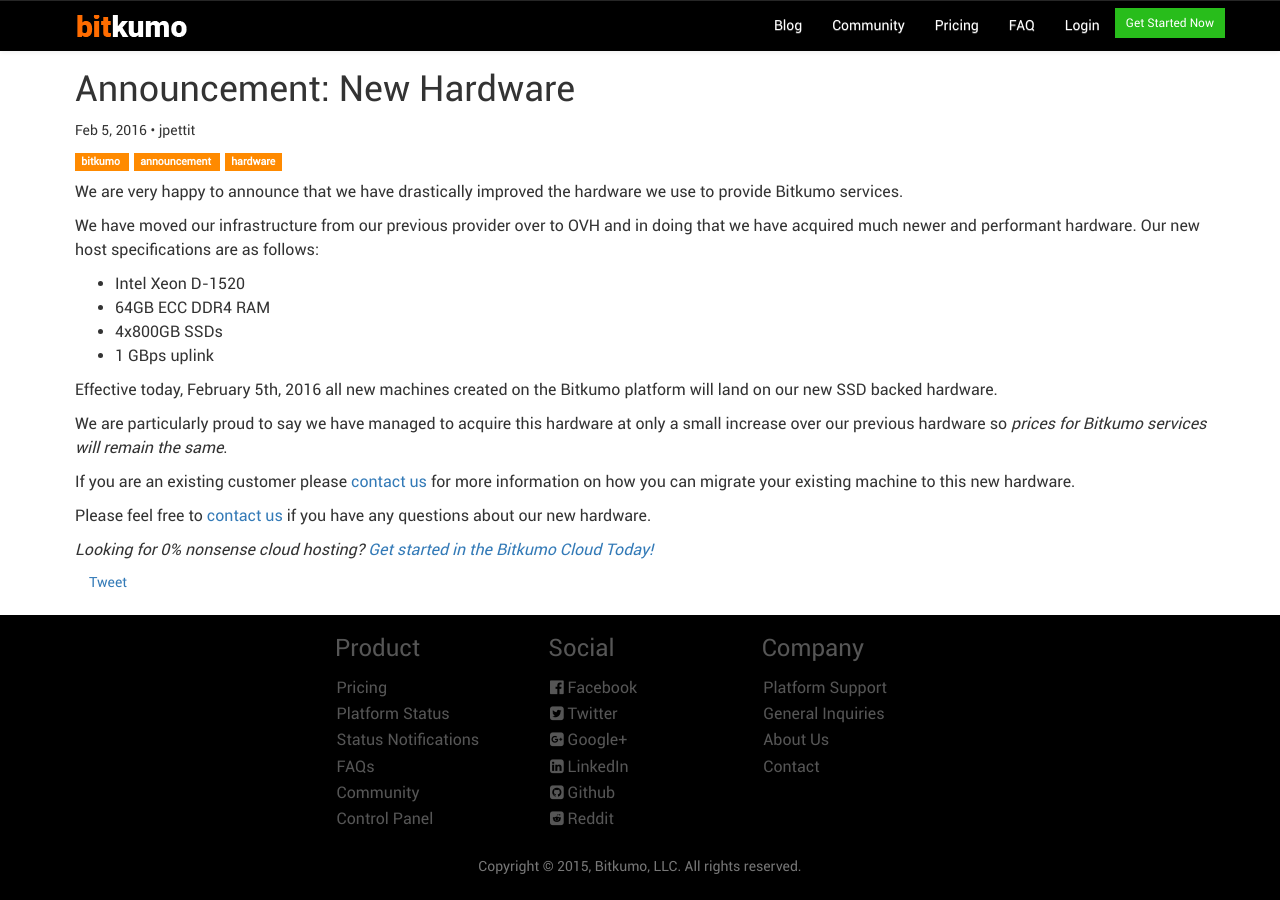
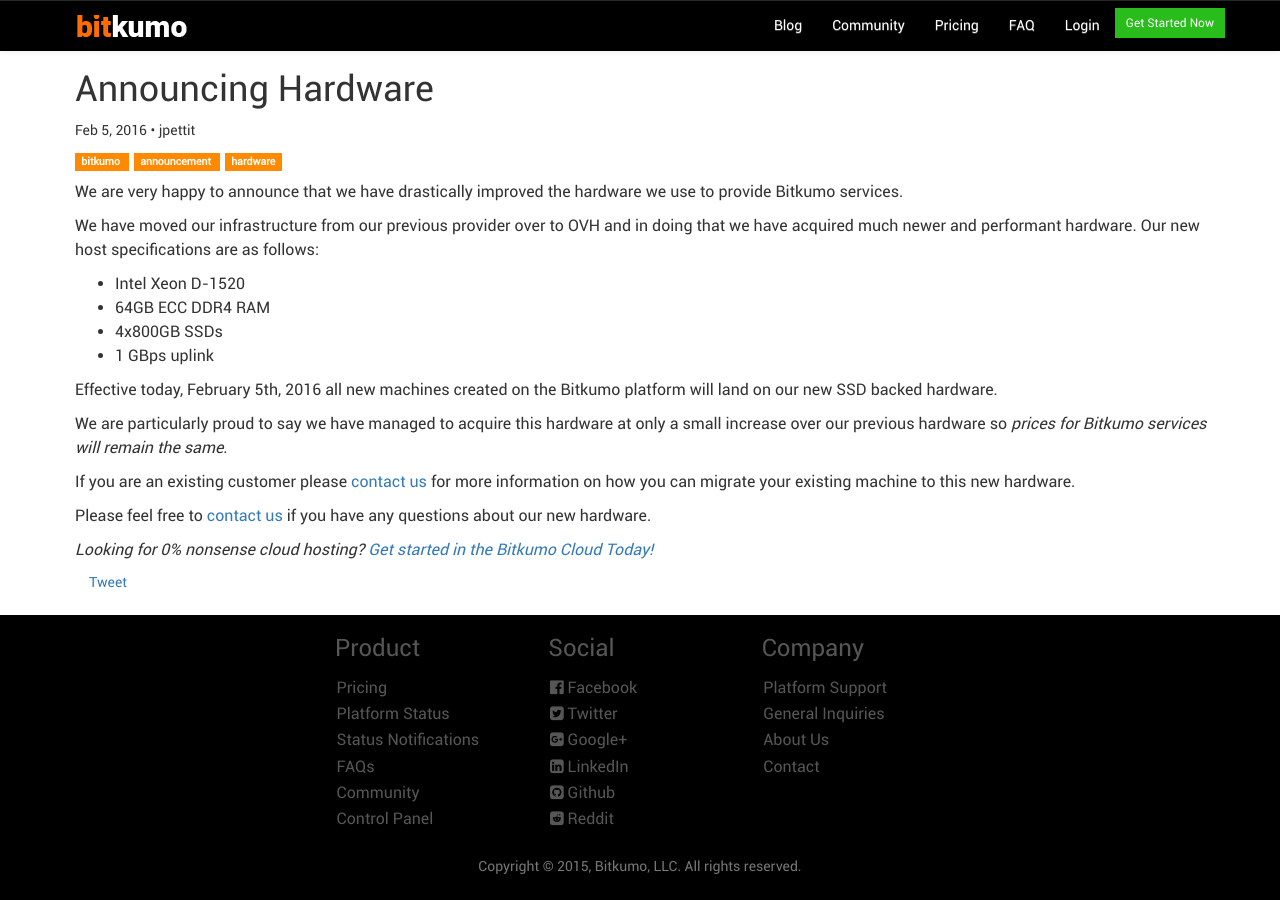
Before and after one commit to silverp1/bitkumo-website, a Jekyll site: the page built from blog/_posts/2016-02-05-announcing-new-hardware.md, in a window 1280 px wide. Built offline with Jekyll 4.4.1, drawn with Linux system fonts in a browser that asks for light colours; nearby versions of some CDN libraries; comment, search, counter and statistics services are not loaded.

Commit message:
Updated name for new blog post

```diff
--- a/blog/_posts/2016-02-05-new-hardware-announcement.md
+++ b/blog/_posts/2016-02-05-announcing-new-hardware.md
@@ -1,6 +1,6 @@
 ---
 layout: post
-title: "Announcement: New Hardware"
+title: "Announcing Hardware"
 category: blog
 tags:
   - bitkumo
```
